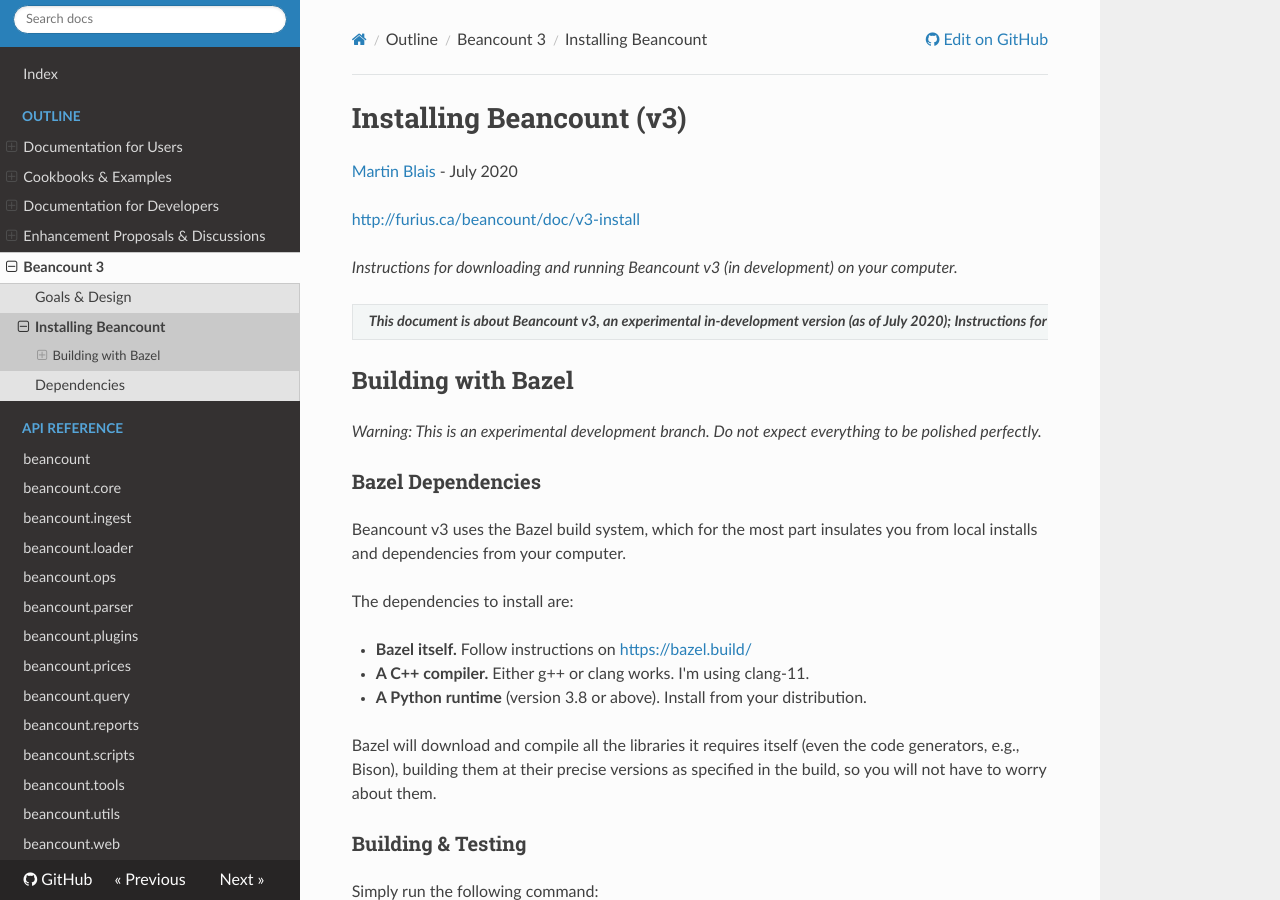
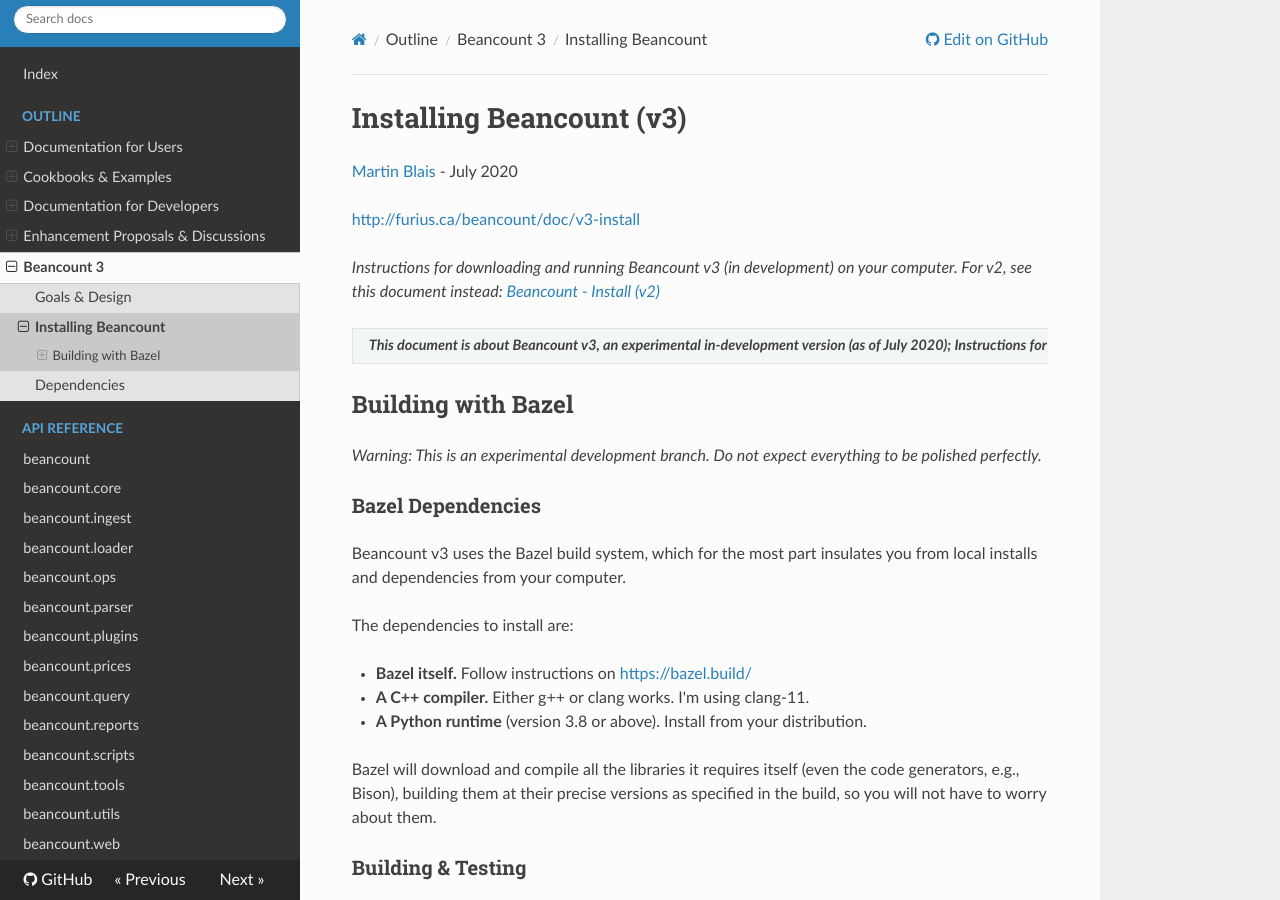
Before and after one commit to beancount/docs, an MkDocs documentation site: the page built from docs/installing_beancount_v3.md, in a window 1280 px wide and 900 px high. Built offline with MkDocs 1.6.1, drawn with Linux system fonts in a browser that asks for light colours.

```diff
--- a/docs/installing_beancount_v3.md
+++ b/docs/installing_beancount_v3.md
@@ -5,7 +5,7 @@ Installing Beancount (v3)<a id="title"></a>
 
 [<span class="underline">http://furius.ca/beancount/doc/v3-install</span>](http://furius.ca/beancount/doc/v3-install)
 
-*Instructions for downloading and running Beancount v3 (in development) on your computer.*
+*Instructions for downloading and running Beancount v3 (in development) on your computer. For v2, see this document instead: [Beancount - Install (v2)](installing_beancount.md)*
 
 <table><tbody><tr class="odd"><td><em><strong>This document is about Beancount v3, an experimental in-development version (as of July 2020); Instructions for building the stable version (Beancount v2) can be found in <a href="installing_beancount.md"><span class="underline">this other document</span></a>.</strong></em></td></tr></tbody></table>
 
```
Also changed, not shown: docs/beancount_language_syntax.md (+2 -2 lines), docs/external_contributions.md (+11 -5 lines).
